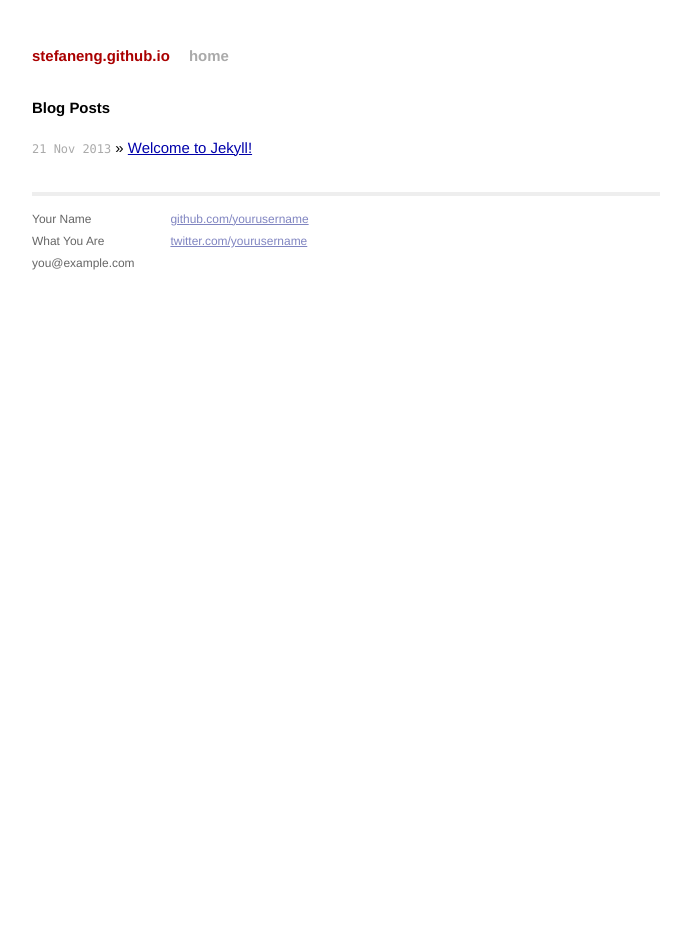
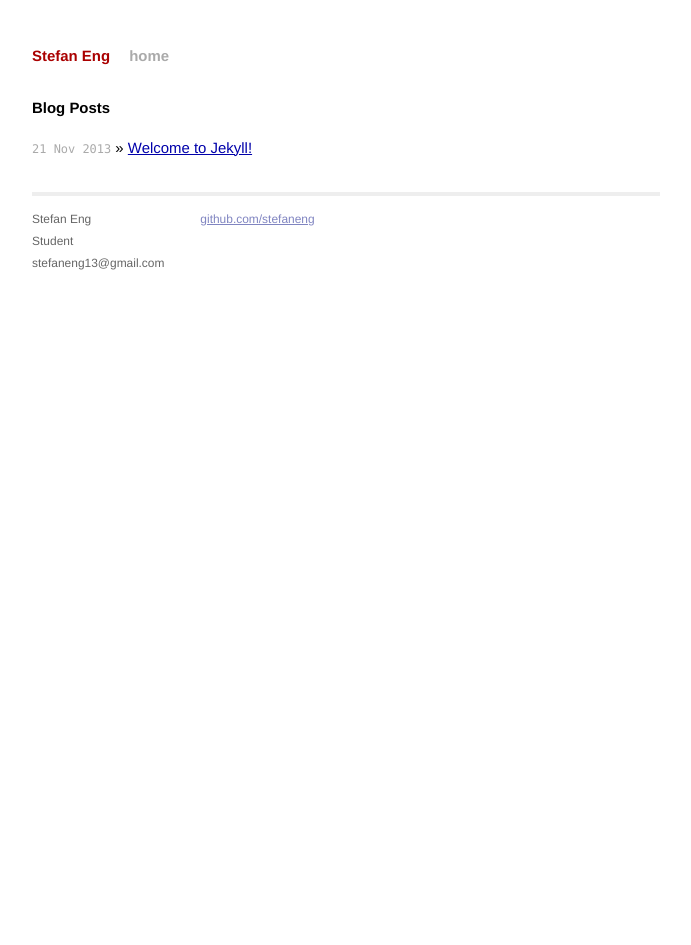
Before and after one commit to stefaneng/stefaneng.github.io, a Jekyll site: the page built from index.html, in a window 1280 px wide. Shown: the whole page, without its empty margins (294-985 px from the left). Built offline with Jekyll 4.4.1, drawn with Linux system fonts in a browser that asks for light colours; Markdown is read by kramdown in place of the engine named in the settings.

```diff
--- a/_config.yml
+++ b/_config.yml
@@ -1,3 +1,2 @@
-name: stefaneng.github.io
-markdown: redcarpet
+name: Stefan Eng
 pygments: true
--- a/_layouts/default.html
+++ b/_layouts/default.html
@@ -26,15 +34,14 @@
           <div class="footer">
             <div class="contact">
               <p>
-                Your Name<br />
-                What You Are<br />
-                you@example.com
+                Stefan Eng<br />
+                Student<br />
+                stefaneng13@gmail.com
               </p>
             </div>
             <div class="contact">
               <p>
-                <a href="https://github.com/yourusername">github.com/yourusername</a><br />
-                <a href="https://twitter.com/yourusername">twitter.com/yourusername</a><br />
+                <a href="https://github.com/stefaneng">github.com/stefaneng</a><br />
               </p>
             </div>
           </div>
```
Also changed, not shown: other parts of _layouts/default.html (+8 -0 lines), .travis.yml (added), Gemfile.lock (added).
